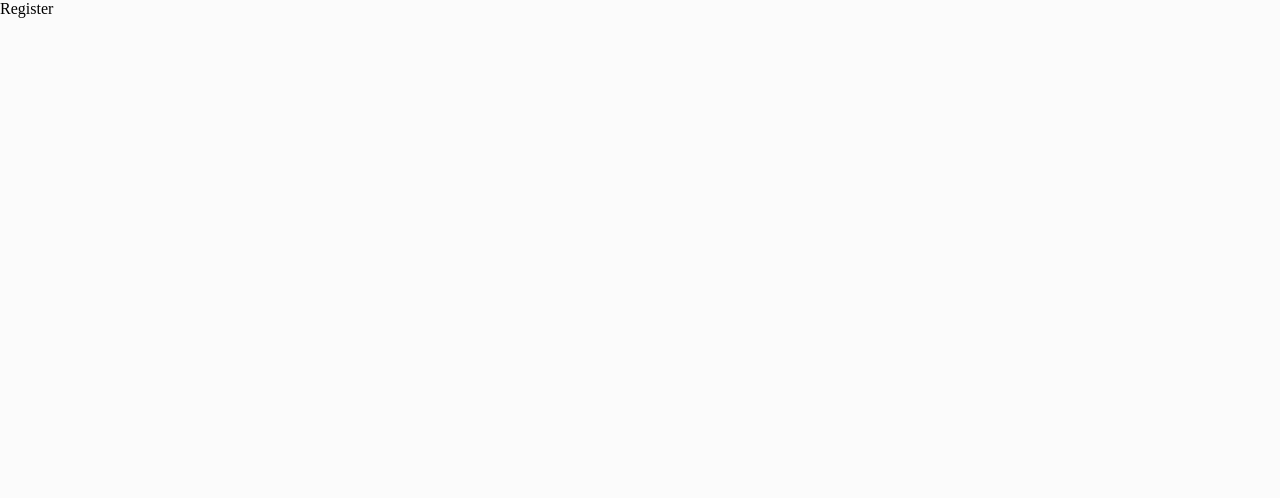
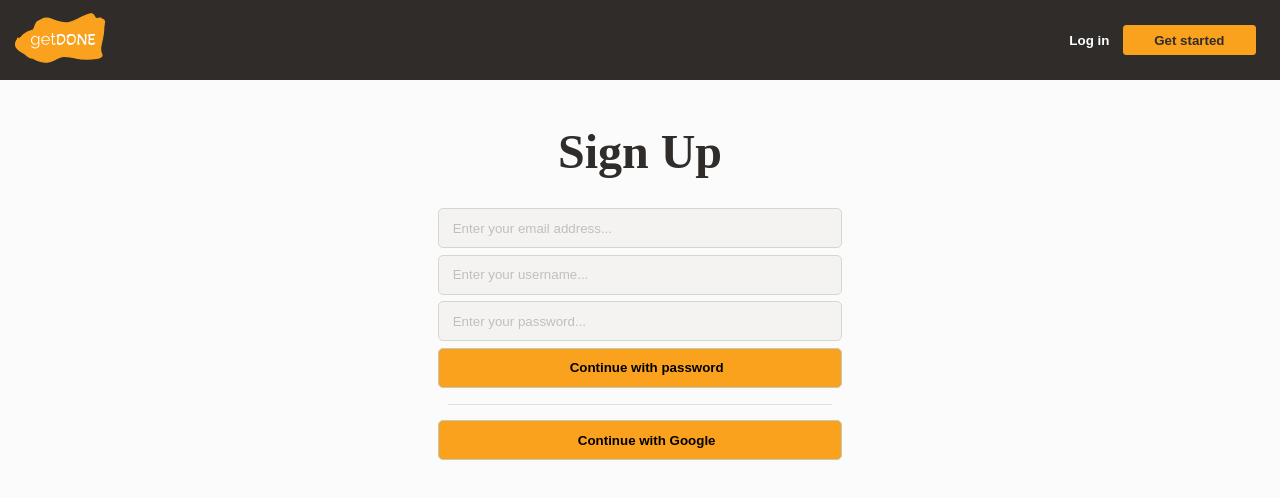
Before and after one commit to maazshakeel/getDONE, a Next.js app: page /register in a window 1280 px wide. Shown: the top 498 px of the page. Built offline with nearby package versions, Linux system fonts and the light colour scheme.

Commit message:
style: sign up page styled

```diff
--- a/src/pages/index.tsx
+++ b/src/pages/index.tsx
@@ -14,7 +14,7 @@ export default function Home() {
   return (
     <>
       <Head>
-        <title>Create Next App</title>
+        <title>getDONE</title>
         <meta name="description" content="Generated by create next app" />
         <meta name="viewport" content="width=device-width, initial-scale=1" />
         <link rel="icon" href="/favicon.ico" />
--- a/src/pages/register.tsx
+++ b/src/pages/register.tsx
@@ -1,5 +1,33 @@
+import Navbar from "@/components/Navbar/Navbar";
+import Head from "next/head";
+import styles from '@/styles/Register.module.css'
+
 export default function Register() {
     return (
-        <p>Register</p>
+        <>
+            <Head>
+                <title>Register | getDONE</title>
+                <meta name="description" content="Generated by create next app" />
+                <meta name="viewport" content="width=device-width, initial-scale=1" />
+                <link rel="icon" href="/favicon.ico" />
+            </Head>
+            <main className={styles.main}>
+                <Navbar />
+
+                <div className={styles.text}>
+                    <h1 className={styles.heading}>Sign Up</h1>
+                    <form className={styles.form}>
+
+                        <input type="email" name="" id="" placeholder="Enter your email address..." className={styles.inputs} />
+                        <input type="text" name="" id="" placeholder="Enter your username..." className={styles.inputs} />
+                        <input type="password" name="" id="" placeholder="Enter your password..." className={styles.inputs} />
+
+                        <input type="submit" value="Continue with password" id="" placeholder="Enter your password..." className={styles.submitInput} />
+                        <div className={styles.hr}></div>
+                        <input type="submit" value="Continue with Google" id="" className={styles.submitInput} />
+                    </form>
+                </div>
+            </main>
+        </>
     )
 }
--- /dev/null
+++ b/src/styles/Register.module.css
@@ -0,0 +1,68 @@
+.main {
+    background-color: #FBFBFB;
+}
+
+.text {
+    height: 90vh;
+    width: 100vw;
+    display: flex;
+    flex-direction: column;
+    align-items: center;
+    justify-content: start;
+    padding-top: 3em;
+}
+
+.heading {
+    font-size: 3em;
+    width: 10em;
+    text-align: center;
+    line-height: 100%;
+    color: #2f2c2a;
+}
+
+.form {
+    display: flex;
+    flex-direction: column;
+    margin-top: 2em;
+    align-items: center;
+    justify-content: space-between;
+    width: 30em;
+}
+
+.inputs {
+    height: 3em;
+    padding-left: 1em;
+    width: 84%;
+    margin-bottom: .5em;
+    border: 1px solid #C5C8B4;
+    border-radius: 5px;
+    background-color: #F2F1EE;
+    opacity: .7;
+    box-shadow: 0 0 0px #000;
+}
+.submitInput {
+    height: 3em;
+    padding-left: 1em;
+    width: 84%;
+    border: 1px solid #C5C8B4;
+    border-radius: 5px;
+    background-color: #FAA21D;
+    box-shadow: 0 0 0px #000;
+    font-weight: bold;
+}
+
+    /* background-color: #FAA21D; */
+
+.hr {
+    width: 80%;
+    height: 0.1px;
+    background-color: #B9B9B6;
+    opacity: 0.4;
+    margin-top: 1em;
+    margin-bottom: 1em;
+}
+
+.inputs::placeholder {
+    color: '#B9B9B6';
+    opacity: 0.6;
+}
```
Also changed, not shown: src/styles/Home.module.css (+11 -0 lines).
